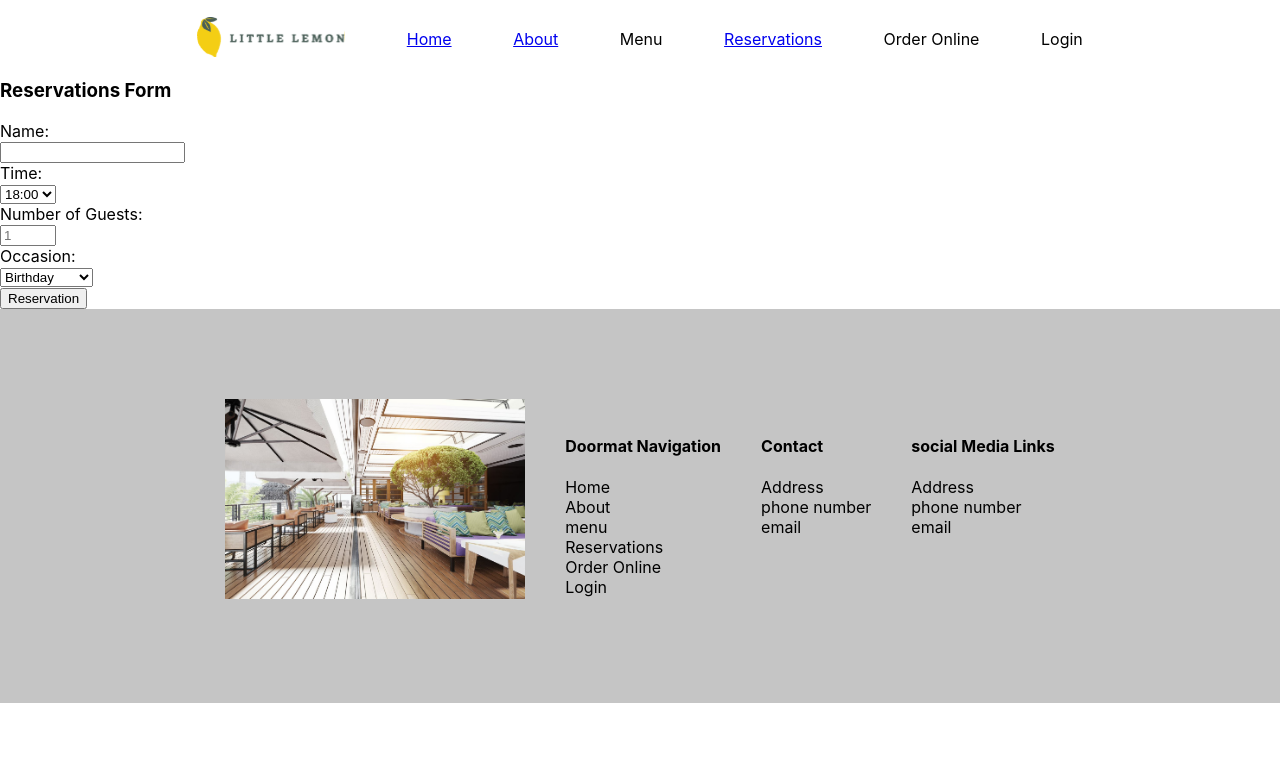
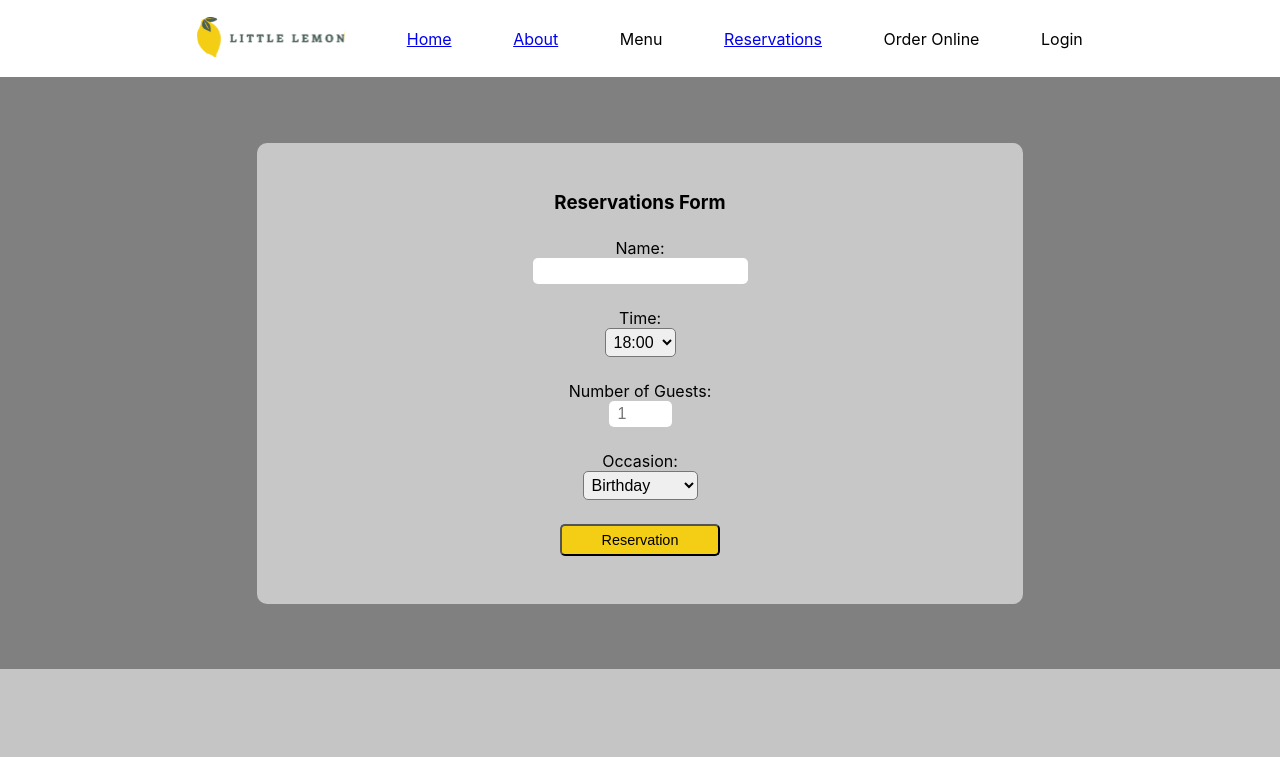
Before and after one commit to ma-boles/my-app, a React (Create React App) app: page /ReservationsPage in a window 1280 px wide. Shown: the top 757 px of the page. Built offline with nearby package versions, Linux system fonts and the light colour scheme.

Commit message:
git commit -m "added styles for form"

```diff
--- a/src/App.css
+++ b/src/App.css
@@ -215,6 +215,62 @@ footer {
   justify-content: space-evenly;
  }
 
+
+/* reservations page */
+.reservations {
+  background-color: grey;
+  padding: .1rem;
+}
+.reservations--form {
+  background-color: rgb(199, 199, 199);
+  margin: 5% 20%;
+  border-radius: 10px;
+  justify-content: center;
+}
+.reservations--form > h3 {
+  text-align: center;
+  padding-top: 3rem;
+}
+.reservations--form > form {
+  text-align: center;
+}
+.reservations--form > form > div {
+  margin: 1.5rem auto ;
+}
+.reservations--form > form > div > label {
+  font-size: 1rem;
+}
+
+.reservations--form > form > div > input{
+  font-size: 1rem;
+  text-indent: 5px;
+  padding: .25rem;
+  border-radius: 5px;
+  border: none
+}
+select {
+  border-radius: 5px;
+  font-size: 1rem;
+  padding: .25rem;
+}
+option {
+  font-size: 1rem;
+}
+.reservations--form > form > div > button {
+  width: 10rem;
+  height: 2rem;
+  margin-bottom: 3rem;
+  margin-right: auto;
+  margin-left: auto;
+  border-radius: 5px;
+  background-color: #f4ce14;
+  font-size: .9rem;
+}
+
+
+
+
+
 @media screen and (max-width: 1024px) {
   .content {
     margin-right: 10%;
```
